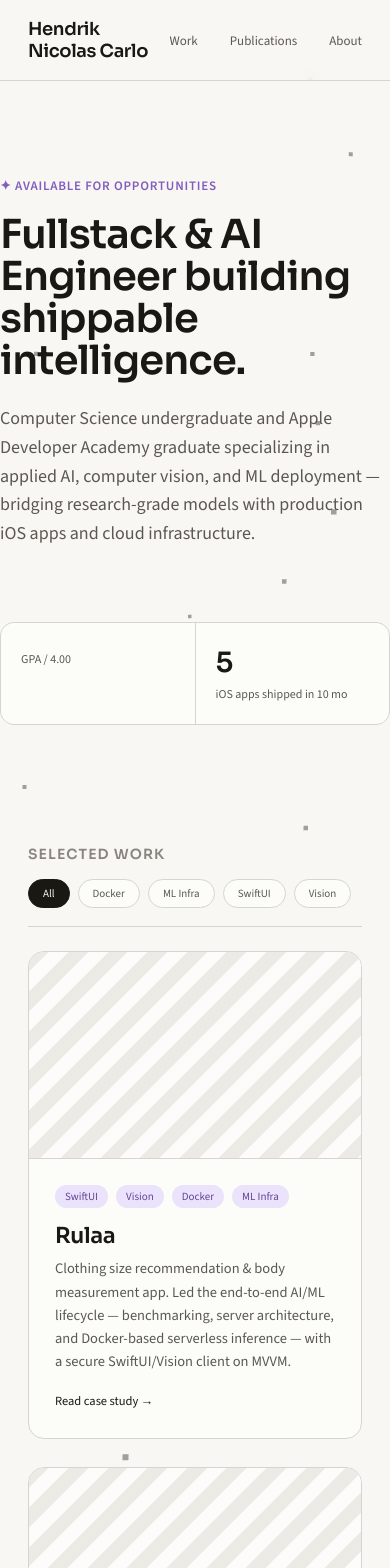
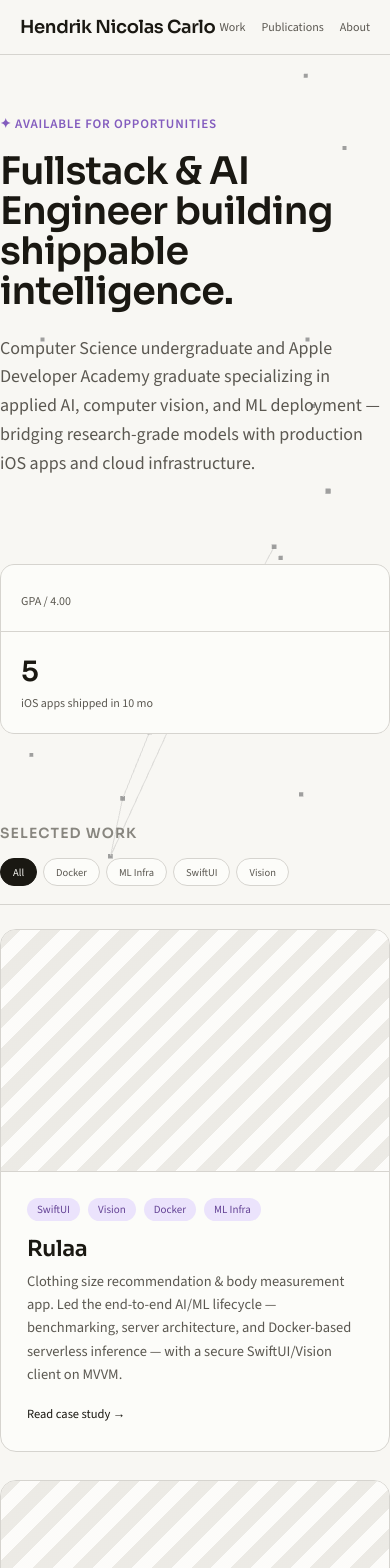
Before and after one commit to ChronoStellar/stellarDomain, a Next.js app: page / in a window 390 px wide. Shown: the top 1568 px of the page. Built offline with nearby package versions, Linux system fonts and the light colour scheme.

Commit message:
ui animations

```diff
--- a/src/app/globals.css
+++ b/src/app/globals.css
@@ -66,16 +66,40 @@ a:hover {
   font-family: var(--mono);
 }
 
-/* Media Queries for Responsiveness */
+.nav-links {
+  gap: 32px;
+}
+
+/* Responsive Utilities */
+.hero-padding { padding: 96px 0 80px; }
+.section-padding { padding: 80px 0; }
+.footer-padding { padding: 90px 28px 60px; }
+.nav-padding { padding: 18px 28px; }
+.footer-heading { font-size: 44px; margin: 0; max-width: 520px; line-height: 1.1; }
+
 @media (max-width: 860px) {
-  .hero-grid { grid-template-columns: 1fr !important; gap: 28px !important; }
+  .hero-grid { grid-template-columns: 1fr !important; gap: 40px !important; }
   .work-grid { grid-template-columns: 1fr !important; }
   .stats-grid { grid-template-columns: repeat(2, 1fr) !important; }
-  .h1-title { font-size: 40px !important; }
+  .h1-title { font-size: 48px !important; }
+  .footer-heading { font-size: 36px !important; }
+  .section-padding { padding: 60px 0 !important; }
 }
 
 @media (max-width: 640px) {
+  .container { padding: 0 20px !important; }
+  .nav-padding { padding: 16px 20px !important; }
+  .hero-padding { padding: 60px 0 40px !important; }
+  .section-padding { padding: 50px 0 !important; }
+  .footer-padding { padding: 60px 20px 40px !important; }
+  .h1-title { font-size: 38px !important; }
+  .footer-heading { font-size: 30px !important; }
+  .stats-grid { grid-template-columns: 1fr !important; }
   .nav-links { gap: 16px !important; font-size: 12px !important; }
+
+  /* Make buttons stack properly on small screens */
+  .picker-container { gap: 6px !important; }
+  .picker-btn { padding: 6px 12px !important; font-size: 10.5px !important; }
 }
 
 /* Markdown Content Styling */
--- a/src/app/page.tsx
+++ b/src/app/page.tsx
@@ -15,9 +15,9 @@ export default function Home() {
 
       {/* Navigation */}
       <nav style={{ position: 'sticky', top: 0, zIndex: 50, backdropFilter: 'blur(10px)', background: 'color-mix(in oklch, var(--bg) 82%, transparent)', borderBottom: '1px solid var(--border)' }}>
-        <div className="container" style={{ padding: '18px 28px', display: 'flex', alignItems: 'center', justifyContent: 'space-between' }}>
+        <div className="container nav-padding" style={{ display: 'flex', alignItems: 'center', justifyContent: 'space-between' }}>
           <a href="/" className="heading-display" style={{ fontSize: '18px' }}>{profile.name}</a>
-          <div style={{ display: 'flex', gap: '32px', fontSize: '13px' }} className="text-mono">
+          <div style={{ display: 'flex', fontSize: '13px' }} className="text-mono nav-links">
             <a href="#work" className="nav-link" style={{ color: 'var(--text-muted)' }}>Work</a>
             <a href="#publications" className="nav-link" style={{ color: 'var(--text-muted)' }}>Publications</a>
             <a href="#about" className="nav-link" style={{ color: 'var(--text-muted)' }}>About</a>
@@ -26,8 +26,8 @@ export default function Home() {
       </nav>
 
       {/* Hero */}
-      <section style={{ position: 'relative', overflow: 'hidden', padding: '96px 0 80px', zIndex: 1 }} className="container">
-        <div style={{ display: 'grid', gridTemplateColumns: '1.4fr 1fr', gap: '60px', alignItems: 'start' }} className="hero-grid">
+      <section style={{ position: 'relative', overflow: 'hidden', zIndex: 1 }} className="container hero-padding">
+        <div style={{ display: 'grid', gridTemplateColumns: '1.4fr 1fr', alignItems: 'start' }} className="hero-grid">
           <div>
             <div className="text-mono" style={{ fontSize: '13px', fontWeight: 600, color: 'var(--accent)', letterSpacing: '0.06em', marginBottom: '20px' }}>
               ✦ AVAILABLE FOR OPPORTUNITIES
@@ -59,7 +59,7 @@ export default function Home() {
 
       {/* Publications Section */}
       {publications.length > 0 && (
-        <section id="publications" className="container" style={{ padding: '0 28px 90px', position: 'relative', zIndex: 1 }}>
+        <section id="publications" className="container section-padding" style={{ position: 'relative', zIndex: 1 }}>
           <div style={{ display: 'flex', alignItems: 'baseline', justifyContent: 'space-between', marginBottom: '36px', borderBottom: '1px solid var(--border)', paddingBottom: '18px' }}>
             <h2 className="heading-display" style={{ fontSize: '14px', letterSpacing: '0.08em', color: 'var(--text-faint)', textTransform: 'uppercase', margin: 0 }}>Publications</h2>
           </div>
--- a/src/components/AboutSection.tsx
+++ b/src/components/AboutSection.tsx
@@ -7,7 +7,7 @@ export default function AboutSection({ profile }: { profile: ProfileData }) {
   const [activeCompetency, setActiveCompetency] = useState<number>(0);
 
   return (
-    <section id="about" className="container" style={{ padding: '0 28px 120px', position: 'relative', zIndex: 1 }}>
+    <section id="about" className="container section-padding" style={{ position: 'relative', zIndex: 1 }}>
       <div style={{ display: 'flex', alignItems: 'baseline', justifyContent: 'space-between', marginBottom: '36px', borderBottom: '1px solid var(--border)', paddingBottom: '18px' }}>
         <h2 className="heading-display" style={{ fontSize: '14px', letterSpacing: '0.08em', color: 'var(--text-faint)', textTransform: 'uppercase', margin: 0 }}>About Me</h2>
       </div>
@@ -26,12 +26,12 @@ export default function AboutSection({ profile }: { profile: ProfileData }) {
         {profile.competencies && profile.competencies.length > 0 && (
           <div style={{ display: 'flex', flexDirection: 'column', gap: '24px' }}>
             {/* Picker Header / Buttons */}
-            <div style={{ display: 'flex', gap: '8px', flexWrap: 'wrap', marginBottom: '8px' }}>
+            <div className="picker-container" style={{ display: 'flex', gap: '8px', flexWrap: 'wrap', marginBottom: '8px' }}>
               {profile.competencies.map((comp, idx) => (
                 <button
                   key={comp.name}
                   onClick={() => setActiveCompetency(idx)}
-                  className="text-mono"
+                  className="text-mono picker-btn"
                   style={{
                     background: activeCompetency === idx ? 'var(--accent)' : 'var(--card)',
                     color: activeCompetency === idx ? '#fff' : 'var(--text-muted)',
--- a/src/components/Footer.tsx
+++ b/src/components/Footer.tsx
@@ -8,9 +8,9 @@ export default function Footer() {
     <footer id="contact" style={{ background: 'var(--text)', color: 'var(--bg)', position: 'relative', overflow: 'hidden', marginTop: 'auto' }}>
       <ThreeBackground isFixed={false} color={0xffffff} />
 
-      <div className="container" style={{ padding: '90px 28px 60px', position: 'relative', zIndex: 1 }}>
+      <div className="container footer-padding" style={{ position: 'relative', zIndex: 1 }}>
         <div style={{ display: 'flex', alignItems: 'flex-end', justifyContent: 'space-between', gap: '40px', marginBottom: '60px', flexWrap: 'wrap' }}>
-          <h2 className="heading-display" style={{ fontSize: '44px', color: 'White', margin: 0, maxWidth: '520px', lineHeight: 1.1 }}>
+          <h2 className="heading-display footer-heading" style={{ color: 'White' }}>
             Let's build something worth shipping.
           </h2>
           <a
--- a/src/components/WorkSection.tsx
+++ b/src/components/WorkSection.tsx
@@ -24,15 +24,15 @@ export default function WorkSection({ projects }: { projects: ProjectMetadata[]
   }, [projects, selectedTag]);
 
   return (
-    <section id="work" className="container" style={{ padding: '40px 28px 90px', position: 'relative', zIndex: 1 }}>
+    <section id="work" className="container section-padding" style={{ position: 'relative', zIndex: 1 }}>
       <div style={{ display: 'flex', alignItems: 'baseline', justifyContent: 'space-between', marginBottom: '24px', borderBottom: '1px solid var(--border)', paddingBottom: '18px', flexWrap: 'wrap', gap: '16px' }}>
         <h2 className="heading-display" style={{ fontSize: '14px', letterSpacing: '0.08em', color: 'var(--text-faint)', textTransform: 'uppercase', margin: 0 }}>Selected Work</h2>
 
         {/* Skills / Language Picker */}
-        <div style={{ display: 'flex', gap: '8px', flexWrap: 'wrap' }}>
+        <div className="picker-container" style={{ display: 'flex', gap: '8px', flexWrap: 'wrap' }}>
           <button
             onClick={() => setSelectedTag(null)}
-            className="text-mono"
+            className="text-mono picker-btn"
             style={{
               background: selectedTag === null ? 'var(--text)' : 'transparent',
               color: selectedTag === null ? 'var(--bg)' : 'var(--text-muted)',
@@ -51,7 +51,7 @@ export default function WorkSection({ projects }: { projects: ProjectMetadata[]
             <button
               key={tag}
               onClick={() => setSelectedTag(tag)}
-              className="text-mono"
+              className="text-mono picker-btn"
               style={{
                 background: selectedTag === tag ? 'var(--accent)' : 'var(--card)',
                 color: selectedTag === tag ? '#fff' : 'var(--text-muted)',
```
Also changed, not shown: src/components/ThreeBackground.tsx (+94 -6 lines).
